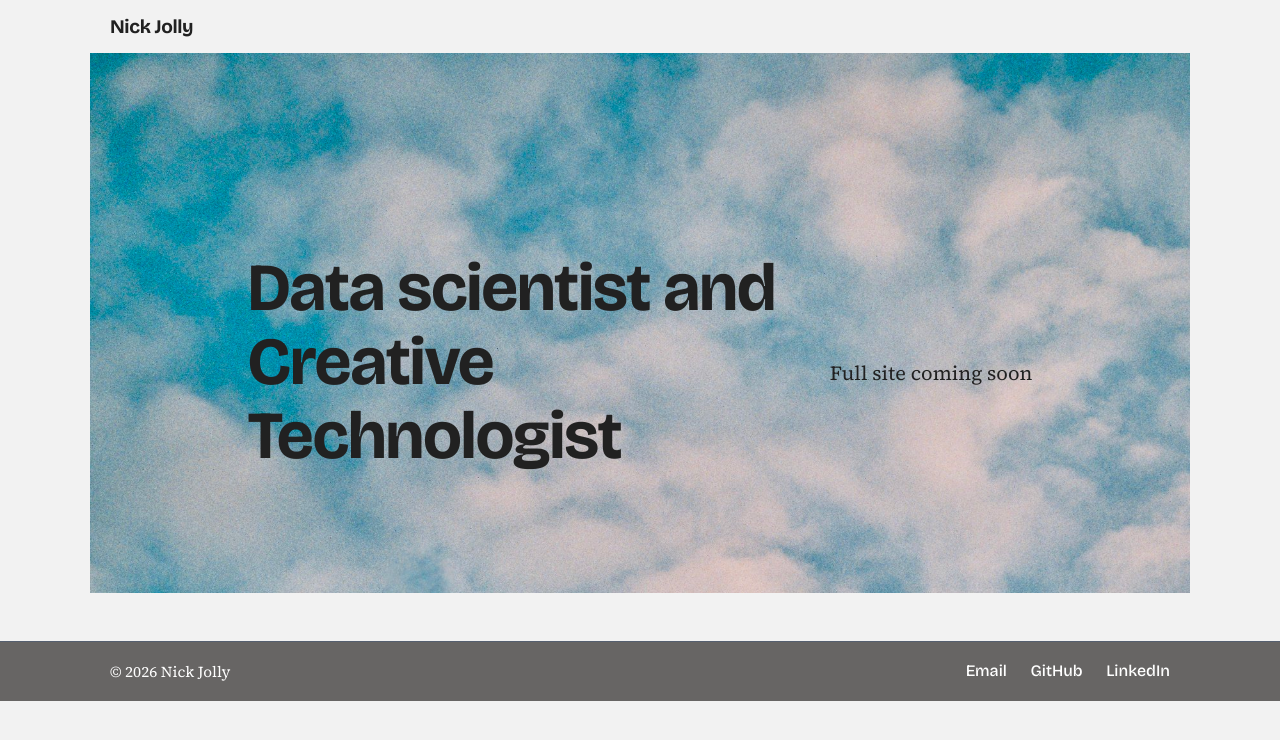
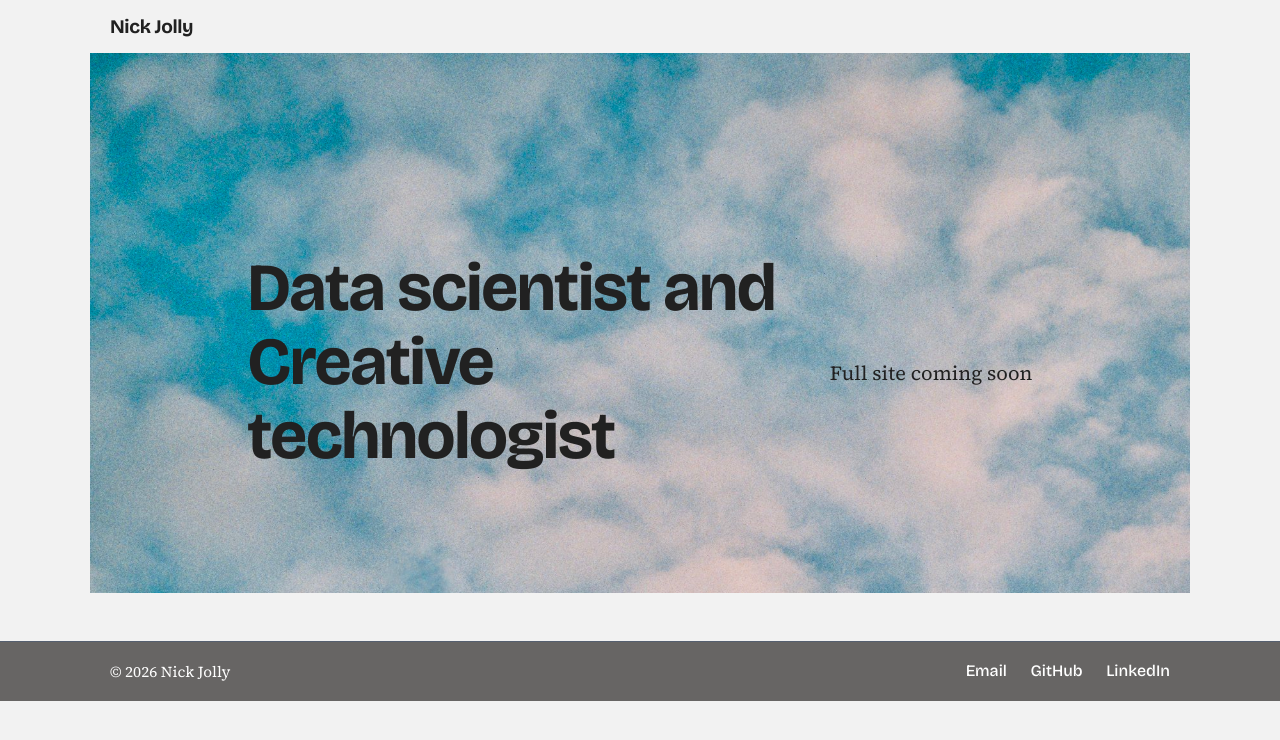
Before and after one commit to nick-jolly/nick-jolly.github.io, a Jekyll site: the page built from index.html, in a window 1280 px wide. Shown: the top 740 px of the page. Built offline with Jekyll 4.4.1, drawn with Linux system fonts in a browser that asks for light colours; part of the change alters nothing that is shown.

```diff
--- a/_config.yml
+++ b/_config.yml
@@ -1,6 +1,6 @@
 title: Nick Jolly
-tagline: Data scientist and Creative Technologist
-description: Data science projects and photography by Nick Jolly
+tagline: Data scientist and Creative technologist
+description: Projects by Nick Jolly
 email: nickjolly90@gmail.com
 # For GitHub Pages project sites set baseurl to "/repo-name"; leave "" for user sites (username.github.io)
 baseurl: ""
```
